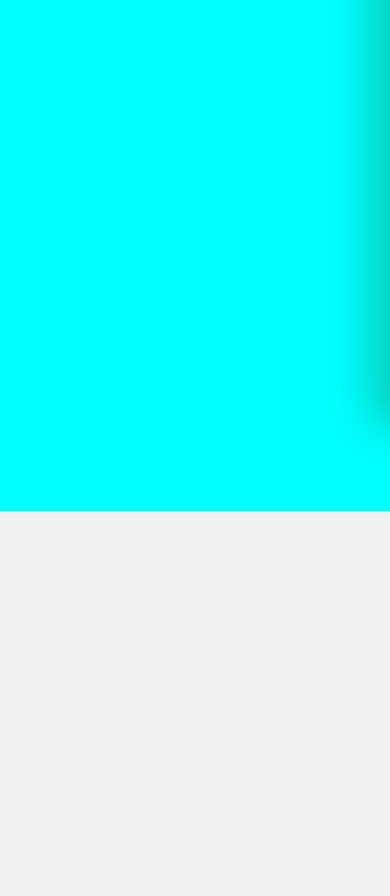
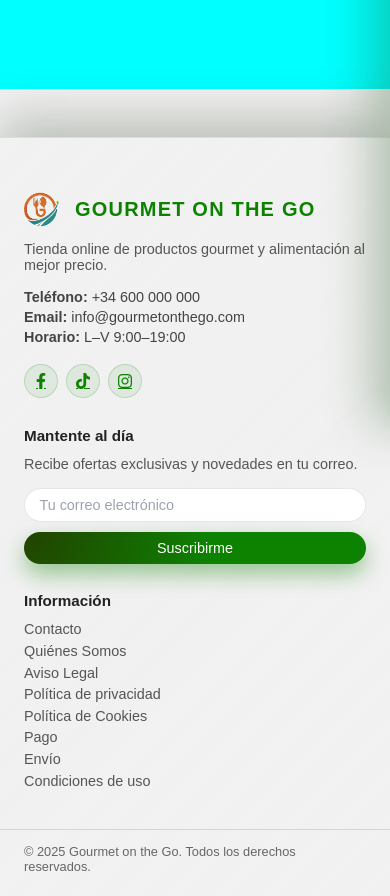
Before and after one commit to Kevingedev/Gourmet-on-the-Go, a plain HTML site: page ES/inicio.html in a window 390 px wide. Shown: the part 420-1316 px from the top of the page. Before the commit the page ends 931 px from the top, so only its background shows below. Drawn offline with Linux system fonts and the light colour scheme.

Commit message:
Agregando el footer responsive

```diff
--- a/ES/inicio.html
+++ b/ES/inicio.html
@@ -6,6 +6,7 @@
     <meta name="viewport" content="width=device-width, initial-scale=1.0">
     <title>Inicio</title>
     <link rel="stylesheet" href="../../assets/css/nav.css">
+    <link rel="stylesheet" href="../../assets/css/footer.css">
     <link rel="stylesheet" href="../../assets/icons/font-awesome.css">
 </head>
 
@@ -14,12 +15,15 @@
     <header id="header"></header>
     <div id="cart-drawer"></div>
 
-    <div class="example" style="background-color: aqua;height: 100vh;"></div>
+    <div class="example" style="background-color: aqua;height: 50vh;"></div>
 
 
     <footer id="footer"></footer>
 
+
+
     <script src="../../assets/js/nav.js"></script>
+    <script src="../../assets/js/footer.js"></script>
     <script src="../../assets/js/cart.js"></script>
 
 
--- a/assets/css/footer.css
+++ b/assets/css/footer.css
@@ -0,0 +1,231 @@
+/* FOOTER */
+
+.site-footer {
+    margin-top: 3rem;
+    background: linear-gradient(135deg,
+            rgba(241, 241, 241, 0.9),
+            rgba(241, 241, 241, 1));
+    color: var(--nav-text);
+    border-top: 1px solid var(--nav-border);
+    box-shadow: 0 -18px 45px rgba(24, 42, 15, 0.25);
+}
+
+.footer-inner {
+    max-width: 1120px;
+    margin: 0 auto;
+    padding: 2.5rem 1.5rem 2rem;
+    display: grid;
+    grid-template-columns: 1.25fr 1fr 1fr;
+    gap: 2.2rem;
+}
+
+.footer-col {
+    min-width: 0;
+}
+
+.logo-and-text {
+    display: flex;
+    justify-content: start;
+    align-items: center;
+    gap: 1rem;
+}
+
+.footer-logo {
+    font-size: 1.25rem;
+    font-weight: 700;
+    letter-spacing: 0.06em;
+    text-transform: uppercase;
+    color: var(--color-green);
+    /* margin: 0 0 0.75rem; */
+}
+
+.footer-text {
+    font-size: 0.9rem;
+    color: #555555;
+    margin: 0 0 1rem;
+}
+
+/* Contacto */
+
+.footer-contact {
+    list-style: none;
+    padding: 0;
+    margin: 0 0 1.2rem;
+    font-size: 0.9rem;
+    color: #444444;
+}
+
+.footer-contact li+li {
+    margin-top: 0.25rem;
+}
+
+.footer-contact span {
+    font-weight: 600;
+}
+
+/* Social */
+
+.footer-social {
+    display: flex;
+    align-items: center;
+    gap: 0.5rem;
+}
+
+.footer-social-link {
+    width: 34px;
+    height: 34px;
+    border-radius: 999px;
+    display: inline-flex;
+    align-items: center;
+    justify-content: center;
+    color: var(--color-green);
+    background: rgba(13, 130, 0, 0.08);
+    border: 1px solid rgba(13, 130, 0, 0.18);
+    transition:
+        background 0.3s ease-in-out,
+        transform 0.3s ease-in-out,
+        box-shadow 0.3s ease-in-out,
+        color 0.3s ease-in-out;
+}
+
+.footer-social-link:hover {
+    background: var(--color-green);
+    color: #f9fafb;
+    transform: translateY(-1px);
+    box-shadow: 0 10px 24px rgba(13, 130, 0, 0.45);
+}
+
+/* Enlaces */
+
+.footer-heading {
+    font-size: 0.95rem;
+    font-weight: 600;
+    margin: 0 0 0.75rem;
+    color: #222222;
+}
+
+.footer-links {
+    list-style: none;
+    padding: 0;
+    margin: 0;
+    font-size: 0.9rem;
+}
+
+.footer-links li+li {
+    margin-top: 0.35rem;
+}
+
+.footer-links a {
+    text-decoration: none;
+    color: #555555;
+    transition:
+        color 0.3s ease-in-out,
+        text-decoration-color 0.3s ease-in-out;
+}
+
+.footer-links a:hover {
+    color: var(--nav-accent);
+    text-decoration: underline;
+    text-decoration-color: rgba(232, 69, 4, 0.7);
+}
+
+/* Newsletter */
+
+.footer-newsletter {
+    display: flex;
+    flex-direction: column;
+    gap: 0.6rem;
+    max-width: 260px;
+}
+
+.footer-input {
+    border-radius: 999px;
+    border: 1px solid var(--nav-border);
+    padding: 0.5rem 0.9rem;
+    font-size: 0.9rem;
+    outline: none;
+    background: #ffffff;
+    color: #111827;
+}
+
+.footer-input::placeholder {
+    color: #9ca3af;
+}
+
+.footer-input:focus {
+    border-color: var(--color-green);
+    box-shadow: 0 0 0 1px rgba(13, 130, 0, 0.6);
+}
+
+.footer-btn {
+    border-radius: 999px;
+    border: none;
+    padding: 0.5rem 1rem;
+    font-size: 0.9rem;
+    font-weight: 500;
+    cursor: pointer;
+    background: var(--radial-gradient);
+    color: #ffffff;
+    box-shadow: 0 10px 22px rgba(13, 130, 0, 0.4);
+    transition:
+        transform 0.03s ease-in-out,
+        box-shadow 0.03s ease-in-out,
+        filter 0.03s ease-in-out;
+}
+
+.footer-btn:hover {
+    transform: translateY(-1px);
+    box-shadow: 0 14px 30px rgba(13, 130, 0, 0.5);
+    filter: brightness(1.02);
+}
+
+/* Parte baja */
+
+.footer-bottom {
+    border-top: 1px solid rgba(148, 163, 184, 0.35);
+    margin-top: 0.5rem;
+}
+
+.footer-copy {
+    max-width: 1120px;
+    margin: 0 auto;
+    padding: 0.9rem 1.5rem 1.4rem;
+    font-size: 0.8rem;
+    color: #666666;
+    text-align: center;
+}
+
+/* Responsive */
+
+@media (max-width: 900px) {
+    .footer-inner {
+        grid-template-columns: 1.1fr 1fr;
+        gap: 1.8rem;
+    }
+}
+
+@media (max-width: 640px) {
+    .footer-inner {
+        grid-template-columns: 1fr;
+    }
+
+    .footer-col:nth-child(1) {
+        order: 1;
+    }
+
+    .footer-col:nth-child(2) {
+        order: 3;
+    }
+
+    .footer-col:nth-child(3) {
+        order: 2;
+    }
+
+    .footer-newsletter {
+        max-width: 100%;
+    }
+
+    .footer-copy {
+        text-align: left;
+    }
+}
--- a/assets/css/nav.css
+++ b/assets/css/nav.css
@@ -14,7 +14,7 @@
   --nav-radius: 1rem;
   --shadow-soft: 0 18px 45px rgba(24, 42, 15, 0.45);
 
-  --radial-gradient: radial-gradient(circle at top left, #0d1702 0, #0D8200 55%);
+  --radial-gradient: radial-gradient(circle at top left, #224200 0, #0D8200 55%);
   --background: rgba(24, 42, 15, 0.9);
   --color-green-blue: rgba(13, 130, 0, 0.24);
   --color-green: #0D8200;
@@ -96,9 +96,8 @@ body {
   padding: 0;
   margin: 0;
   border-radius: var(--nav-radius);
-  background: var(--background);
-  border: var(--nav-border);
-  padding: 4px;
+  background: rgba(31, 80, 26, 1);
+  border: 2px solid var(--color-green-blue);
 }
 
 .nav__links li a {
@@ -257,7 +256,7 @@ body {
 
 /* RESPONSIVE: TABLET Y MÓVIL */
 
-@media (max-width: 1030px) {
+@media (max-width: 1110px) {
   .nav {
     padding-inline: 14px;
     width: 100%;
@@ -314,9 +313,12 @@ body {
 
   .nav__links {
     width: 100%;
+    padding: 5px 12px;
     flex-wrap: wrap;
     justify-content: flex-start;
-    background: rgba(31, 80, 26, 0.95);
+    background: rgba(31, 80, 26, 0.5);
+    /* background: rgba(31, 80, 26, 0.95); */
+
   }
 
   .nav__actions {
@@ -382,20 +384,19 @@ input:-webkit-autofill:active {
   /* Asegúrate de que el color del texto sea visible sobre el nuevo fondo */
   -webkit-text-fill-color: white !important;
 
-  /* También puedes ajustar otras propiedades como el color de borde si es necesario */
-  /* border: 1px solid #0056b3 !important; */
 }
 
 /* Ajustes responsive del buscador */
 
-@media (max-width: 860px) {
+@media (max-width: 1110px) {
   .nav__search {
-    min-width: 150px;
-    max-width: 200px;
+    width: 100%;
+    /* min-width:150px;
+    max-width: 200px; */
   }
-}
+/* }
 
-@media (max-width: 720px) {
+@media (max-width: 720px) { */
   .nav__right {
     gap: 12px;
   }
@@ -405,6 +406,10 @@ input:-webkit-autofill:active {
     max-width: none;
     order: 3;
     /* aparece debajo de categorías y encima de acciones, si quieres puedes ajustar */
+  }
+
+  .nav__search-input {
+    padding: 2px 12px;
   }
 
   .nav__links {
--- /dev/null
+++ b/assets/js/footer.js
@@ -0,0 +1,77 @@
+document.addEventListener('DOMContentLoaded', () => {
+
+    const footer = document.getElementById('footer');
+    const footerContent = `
+    <div class="site-footer">
+        <div class="footer-inner">
+            <!-- Columna 1: Branding y contacto -->
+            <div class="footer-col">
+                <div class="logo-and-text">
+                    <img src="../../assets/img/gourmet-logo-icon.png" alt="Logo" width="35">
+                    <h3 class="footer-logo">Gourmet on the Go</h3>
+                </div>
+                <p class="footer-text">
+                    Tienda online de productos gourmet y alimentación al mejor precio.
+                </p>
+                <ul class="footer-contact">
+                    <li><span>Teléfono:</span> +34 600 000 000</li>
+                    <li><span>Email:</span> info@gourmetonthego.com</li>
+                    <li><span>Horario:</span> L–V 9:00–19:00</li>
+                </ul>
+                <div class="footer-social">
+                    <a href="#" aria-label="Facebook" class="footer-social-link">
+                        <i class="fa-brands fa-facebook-f"></i>
+                    </a>
+                    <a href="#" aria-label="Tiktok" class="footer-social-link">
+                        <!-- <i class="fa-brands fa-x-twitter"></i> -->
+                        <!-- <i class="fa-brands fa-x-twitter"></i> -->
+                        <i class="fa-brands fa-tiktok"></i>
+                    </a>
+                    <a href="#" aria-label="Instagram" class="footer-social-link">
+                        <i class="fa-brands fa-instagram"></i>
+                    </a>
+                </div>
+            </div>
+
+            <!-- Columna 2: enlaces legales / info -->
+            <div class="footer-col">
+                <h4 class="footer-heading">Información</h4>
+                <ul class="footer-links">
+                    <li><a href="#">Contacto</a></li>
+                    <li><a href="#">Quiénes Somos</a></li>
+                    <li><a href="#">Aviso Legal</a></li>
+                    <li><a href="#">Política de privacidad</a></li>
+                    <li><a href="#">Política de Cookies</a>
+                    </li>
+                    <li><a href="#">Pago</a></li>
+                    <li><a href="#">Envío</a></li>
+                    <li><a href="#">Condiciones de uso</a>
+                    </li>
+                </ul>
+            </div>
+
+            <!-- Columna 3: newsletter / extra -->
+            <div class="footer-col">
+                <h4 class="footer-heading">Mantente al día</h4>
+                <p class="footer-text">
+                    Recibe ofertas exclusivas y novedades en tu correo.
+                </p>
+                <form class="footer-newsletter">
+                    <input type="email" class="footer-input" placeholder="Tu correo electrónico"
+                        aria-label="Correo electrónico">
+                    <button type="submit" class="footer-btn">
+                        Suscribirme
+                    </button>
+                </form>
+            </div>
+        </div>
+
+        <div class="footer-bottom">
+            <p class="footer-copy">
+                &copy; 2025 Gourmet on the Go. Todos los derechos reservados.
+            </p>
+        </div>
+    </div>
+    `;
+    footer.innerHTML = footerContent;
+})
```
